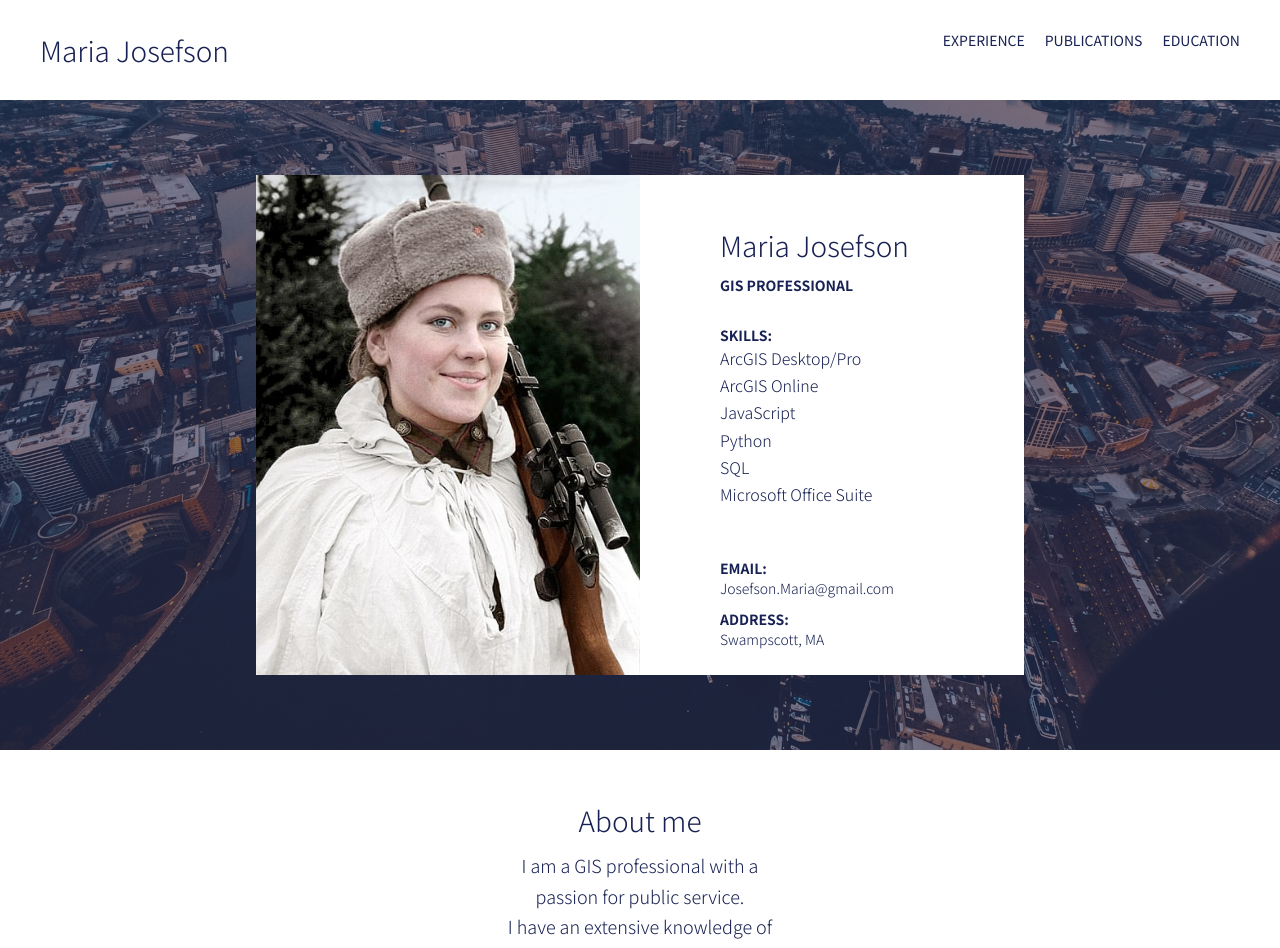
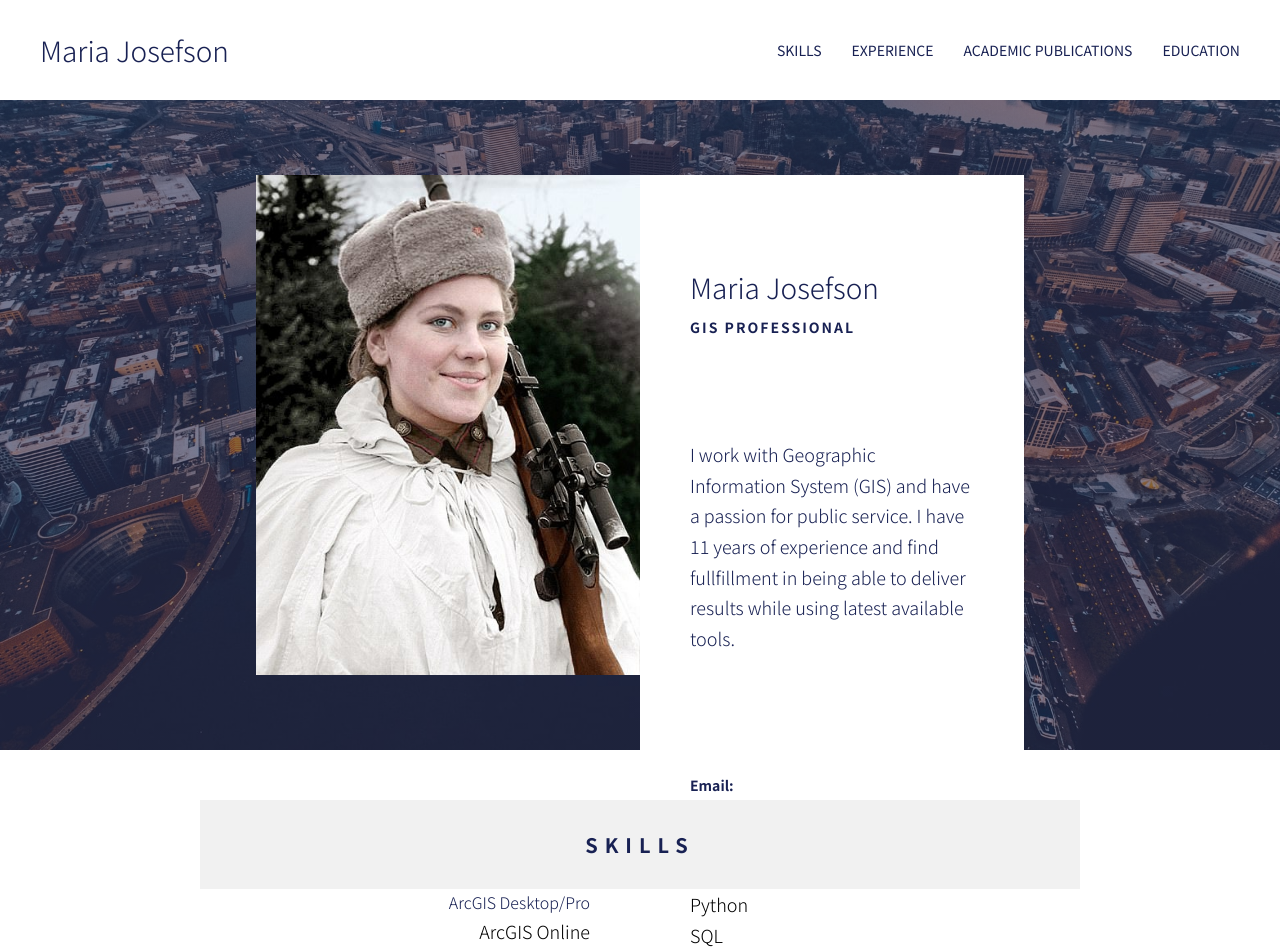
Before and after one commit to EdTimmer/m-v2, a React (Create React App) app: page / in a window 1280 px wide. Shown: the top 948 px of the page. Built offline with nearby package versions, Linux system fonts and the light colour scheme.

Commit message:
working on skills section

```diff
--- a/src/components/App/App.js
+++ b/src/components/App/App.js
@@ -9,7 +9,8 @@ import Experience from "../Experience/Experience";
 import Publications from "../Publications/Publications";
 import Education from "../Education/Education";
 import Footer from "../Footer/Footer";
-
+import Skills from "../Skills/Skills";
+// import Gap from "../Gap/Gap";
 
 const App = () => {
   return (
@@ -17,8 +18,9 @@ const App = () => {
       <Nav />
 
       <Header />
-
-      <About />
+      {/* <Gap /> */}
+      <Separator title={"Skills"} />
+      <Skills />
 
       <Separator title={"Experience"} />
 
--- a/src/components/App/_App.scss
+++ b/src/components/App/_App.scss
@@ -76,14 +76,24 @@ $color-grey: rgb(241,241,241);
   color: $color-primary;
   font-weight: 700;
   text-transform: uppercase;
+
+  &--spaced {
+    letter-spacing: .2rem;
+  }
+
+  &--lowercase {
+    font-size: 1.4rem;
+    text-transform: none;
+    // font-weight: 500;
+  }
 }
 
 .heading-company {
   font-size: 1.4rem;
   color: $color-primary;
   text-transform: uppercase;
-  font-weight: 300;
-  letter-spacing: .5rem;
+  font-weight: 700;
+  letter-spacing: .3rem;
   padding-bottom: 1rem;
 }
 
@@ -129,6 +139,12 @@ $color-grey: rgb(241,241,241);
     font-size: 1.6rem;
     line-height: 1.7;
   }
+
+  &--large {
+    font-size: 1.8rem;
+    font-weight: 300;
+    line-height: 1.7;
+  }
 }
 
 .margin-bottom-large {
--- a/src/components/Footer/_Footer.scss
+++ b/src/components/Footer/_Footer.scss
@@ -1,6 +1,6 @@
 .footer {
   // background-color: $color-primary;
-  padding: 7rem;
+  padding: 5rem;
   background-image: linear-gradient(rgba($color-primary, .8), rgba($color-primary, .8)), url(../../images/map.jpg);
   background-size: cover;
   background-position: center;
--- a/src/components/Header/Header.js
+++ b/src/components/Header/Header.js
@@ -6,27 +6,33 @@ const Header = () => {
       <div className="card">
         <div className="photo"></div>
         <div className="info">
-          <h1 className="heading-1 margin-bottom-small">Maria Josefson</h1>
-          <h3 className="heading-3 heading-3 margin-bottom-medium">
-            GIS Professional
-          </h3>
+          <div className="info__name">
+            <h1 className="heading-1 margin-bottom-small">Maria Josefson</h1>
+            <h3 className="heading-3 heading-3--spaced margin-bottom-medium">
+              GIS Professional
+            </h3>
+          </div>
 
-          <h3 className="heading-3">Skills:</h3>
-          <p className="paragraph paragraph--skills">ArcGIS Desktop/Pro</p>
-          <p className="paragraph paragraph--skills">ArcGIS Online</p>
-          <p className="paragraph paragraph--skills">JavaScript</p>
-          <p className="paragraph paragraph--skills">Python</p>
-          <p className="paragraph paragraph--skills">SQL</p>
-          <p className="paragraph paragraph--skills margin-bottom-large">
-            Microsoft Office Suite
-          </p>
+          <div className="info__about">
+            {/* <h3 className="heading-3--lowercase margin-bottom-small">
+              About me:
+            </h3> */}
+            <div className="paragraph--large margin-bottom-medium">
+              I work with Geographic Information System (GIS) and have a passion
+              for public service. I have 11 years of experience and find
+              fullfillment in being able to deliver results while using latest available tools.
+            </div>
+          </div>
 
-          <h3 className="heading-3">Email:</h3>
-          <p className="paragraph margin-bottom-small">
-            Josefson.Maria@gmail.com
-          </p>
-          <h3 className="heading-3">Address:</h3>
-          <p className="paragraph">Swampscott, MA</p>
+          <div className="info__email">
+            <h3 className="heading-3--lowercase margin-bottom-small">Email:</h3>
+            <p className="paragraph--large">
+              Josefson.Maria@gmail.com
+            </p>
+          </div>
+
+          {/* <h3 className="heading-3--lowercase margin-bottom-small">Address:</h3>
+          <p className="paragraph--large">Swampscott, MA</p> */}
         </div>
         {/* <div className="bottom">
         </div> */}
--- a/src/components/Header/_Header.scss
+++ b/src/components/Header/_Header.scss
@@ -5,6 +5,7 @@
   // background-image: url(../../images/boston2.jpg);
   background-size: cover;
   background-position: bottom;
+  margin-bottom: 5rem;
 
   display: grid;
   justify-items: center;
@@ -40,8 +41,25 @@
     grid-row: 1 / 2;
     background-color: #fff;
     color: $color-primary;
-    padding: 5rem 0 0 8rem;
+    padding: 2rem 5rem;
     animation: moveInLeft 1s ease-in;
+
+    display: grid;
+    grid-template-columns: 1fr;
+    grid-template-rows: repeat(3, 1fr);
+    align-items: center;
+
+    &__name {
+      grid-row: 1 / 2;
+    }
+
+    &__about {
+      grid-row: 2 / 3;
+    }
+
+    &__email {
+      grid-row: 3 / 4;
+    }
   }
 
   .bottom {
--- a/src/components/Nav/Nav.js
+++ b/src/components/Nav/Nav.js
@@ -6,11 +6,11 @@ const Nav = () => {
       <h1 className="nav__name heading-1">Maria Josefson</h1>
 
       <ul className="nav__list">
-        {/* <li>
+        <li>
           <a href="#" className="nav__link">
-            About
+            Skills
           </a>
-        </li> */}
+        </li>
 
         <li>
           <a href="#" className="nav__link">
@@ -20,7 +20,7 @@ const Nav = () => {
 
         <li>
           <a href="#" className="nav__link">
-            Publications
+            Academic Publications
           </a>
         </li>
 
--- a/src/components/Nav/_Nav.scss
+++ b/src/components/Nav/_Nav.scss
@@ -15,6 +15,7 @@
     grid-column: 3 / 4;
     grid-row: 1 / 2;
     justify-self: end;
+    align-self: center;
 
     font-size: 1.4rem;
     list-style: none;
@@ -22,11 +23,11 @@
     display: grid;
     align-items: center;
     // grid-template-columns: repeat(auto-fit, minmax(20rem, 1fr));
-    grid-template-columns: repeat(3, min-content);
+    grid-template-columns: repeat(4, max-content);
     // grid-template-columns: repeat(auto-fit, min-content);
     // grid-template-columns: repeat(auto-fill, minmax(200px, 1fr));
     grid-template-rows: min-content;
-    grid-gap: 2rem;
+    grid-gap: 3rem;
     justify-items: center;
     // grid-template-rows: 60rem;
 
--- /dev/null
+++ b/src/components/Skills/Skills.js
@@ -0,0 +1,25 @@
+import React from 'react';
+
+const Skills = () => {
+  return (
+    <div className="skills">
+      <div className="details-container">
+        <div className="details">
+          <div className="details--left">
+            <p className="paragraph paragraph--skills">ArcGIS Desktop/Pro</p>
+            <p className="paragraph--large">ArcGIS Online</p>
+            <p className="paragraph--large">JavaScript</p>
+          </div>
+
+          <div className="details--right">
+            <p className="paragraph--large">Python</p>
+            <p className="paragraph--large">SQL</p>
+            <p className="paragraph--large">Microsoft Office Suite</p>
+          </div>
+        </div>
+      </div>
+    </div>
+  );
+}
+
+export default Skills;
--- a/src/main.scss
+++ b/src/main.scss
@@ -7,3 +7,4 @@
 @import "./components/Publications/Publications";
 @import "./components/Education/Education";
 @import "./components/Footer/Footer";
+@import "./components/Skills/Skills";
```
Also changed, not shown: src/components/Skills/_Skills.scss (added).
